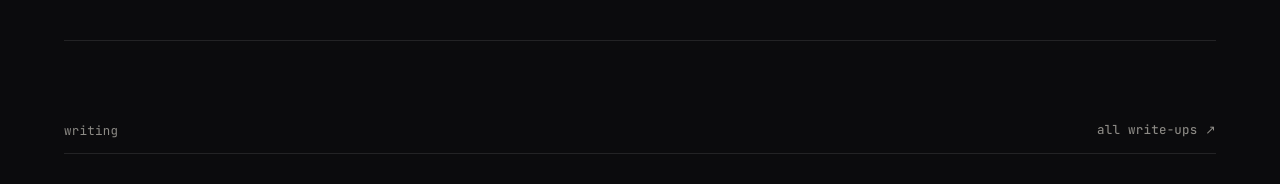
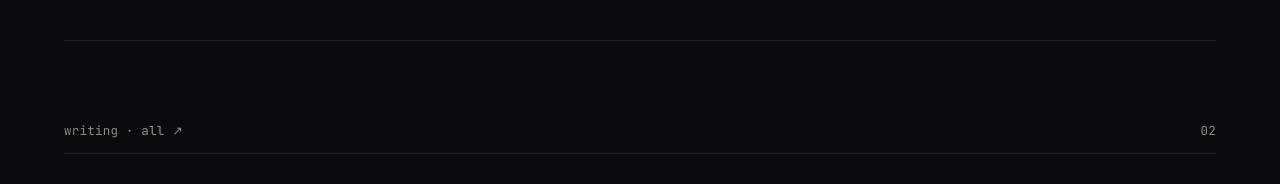
Before and after one commit to 4ofl/4ofl.dev, a plain HTML site: page index.html in a window 1280 px wide. Shown: the part 1498-1682 px from the top of the page. Drawn offline with Linux system fonts and the light colour scheme; no server answers.

Commit message:
feat: align section numbers on right and untrack compiled resume PDFs

```diff
--- a/index.html
+++ b/index.html
@@ -282,7 +282,10 @@
         </article>
       </section>
       <section id="writing">
-        <h2 class="k head"><span>writing</span><a href="/writing/" class="w-all-link">all write-ups ↗</a></h2>
+        <h2 class="k head">
+          <span>writing <span class="dim">·</span> <a href="/writing/" class="w-all-link">all ↗</a></span>
+          <span>02</span>
+        </h2>
         <div class="writing-list">
           <article class="w-row">
             <div class="w-meta">
@@ -329,7 +332,7 @@
             </div>
           </article>
         </div>
-        </section>
+      </section>
 
       <section id="about">
         <h2 class="k head"><span>about</span><span>03</span></h2>
```
Also changed, not shown: 3 other files.
